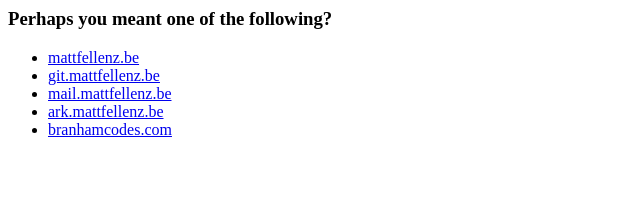
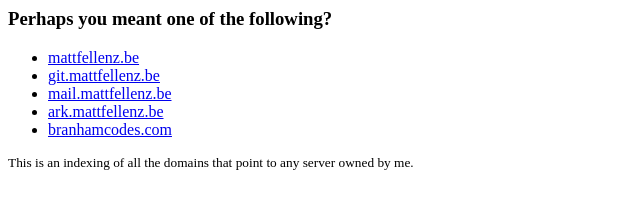
Before and after one commit to mattfbacon/nohost-page, a plain HTML site: page index.html in a window 1280 px wide. Shown: the whole page, without its empty margins (0-640 px from the left). Drawn offline with Linux system fonts and the light colour scheme.

Commit message:
Explain what this is

```diff
--- a/index.html
+++ b/index.html
@@ -6,3 +6,4 @@
 	<li><a href="https://ark.mattfellenz.be">ark.mattfellenz.be</a></li>
 	<li><a href="https://branhamcodes.com">branhamcodes.com</a></li>
 </ul>
+<small>This is an indexing of all the domains that point to any server owned by me.</small>
```
